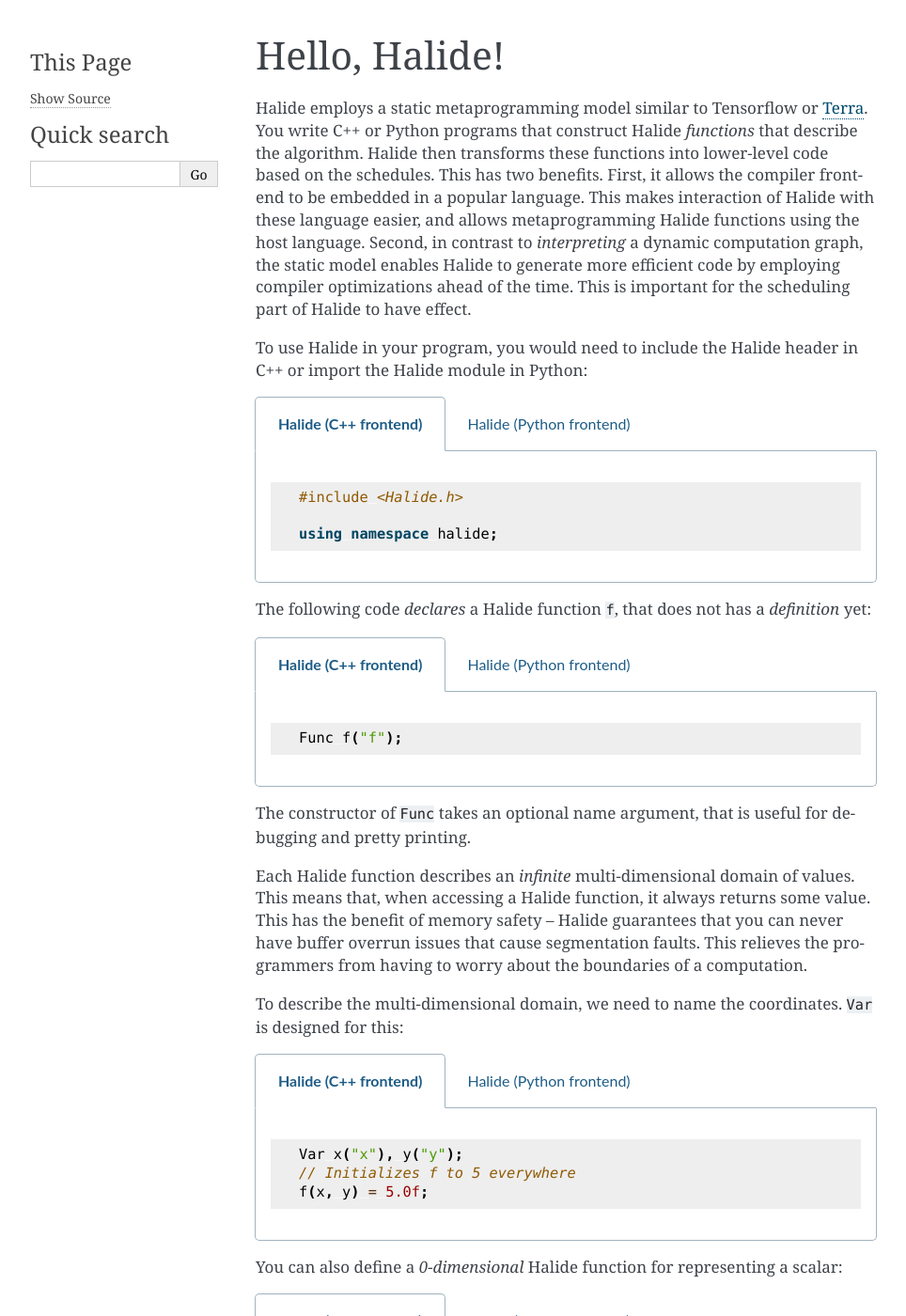
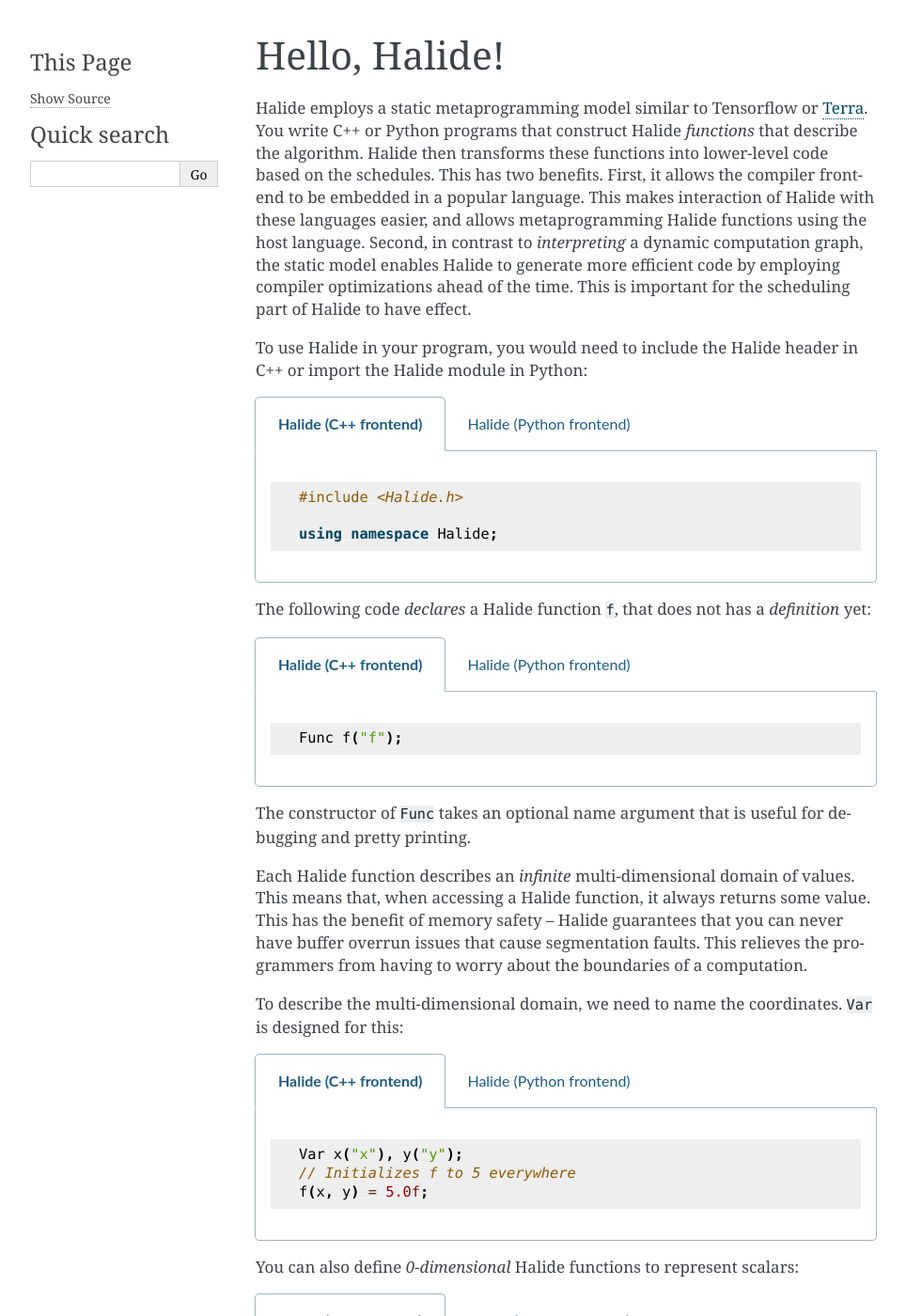
Before and after one commit to BachiLi/learning_halide_docs, a Sphinx documentation site: the page built from docs/hello_halide.rst, in a window 1280 px wide and 1400 px high. Shown: the whole window at 94% size, without its empty margins (148-1112 px from the left). Built offline with Sphinx 7.4.7, drawn with Linux system fonts in a browser that asks for light colours; some of the changed text lies outside the part shown.

Commit message:
fixing up hello

```diff
--- a/docs/hello_halide.rst
+++ b/docs/hello_halide.rst
@@ -1,9 +1,19 @@
 Hello, Halide!
 ================================================================
 
-Halide employs a static metaprogramming model similar to Tensorflow or `Terra <http://terralang.org/>`_. You write C++ or Python programs that construct Halide *functions* that describe the algorithm. Halide then transforms these functions into lower-level code based on the schedules. This has two benefits. First, it allows the compiler frontend to be embedded in a popular language. This makes interaction of Halide with these language easier, and allows metaprogramming Halide functions using the host language. Second, in contrast to *interpreting* a dynamic computation graph, the static model enables Halide to generate more efficient code by employing compiler optimizations ahead of the time. This is important for the scheduling part of Halide to have effect.
+Halide employs a static metaprogramming model similar to Tensorflow or `Terra
+<http://terralang.org/>`_. You write C++ or Python programs that construct
+Halide *functions* that describe the algorithm. Halide then transforms these
+functions into lower-level code based on the schedules. This has two benefits.
+First, it allows the compiler frontend to be embedded in a popular language.
+This makes interaction of Halide with these languages easier, and allows
+metaprogramming Halide functions using the host language. Second, in contrast
+to *interpreting* a dynamic computation graph, the static model enables Halide
+to generate more efficient code by employing compiler optimizations ahead of
+the time. This is important for the scheduling part of Halide to have effect.
 
-To use Halide in your program, you would need to include the Halide header in C++ or import the Halide module in Python:
+To use Halide in your program, you would need to include the Halide header in
+C++ or import the Halide module in Python:
 
 .. tabs::
 
@@ -13,7 +23,7 @@
 
             #include <Halide.h>
 
-            using namespace halide;
+            using namespace Halide;
 
    .. tab:: Halide (Python frontend)
 
@@ -37,11 +47,18 @@
 
             f = hl.Func('f')
 
-The constructor of ``Func`` takes an optional name argument, that is useful for debugging and pretty printing.
+The constructor of ``Func`` takes an optional name argument that is useful for
+debugging and pretty printing.
 
-Each Halide function describes an *infinite* multi-dimensional domain of values. This means that, when accessing a Halide function, it always returns some value. This has the benefit of memory safety -- Halide guarantees that you can never have buffer overrun issues that cause segmentation faults. This relieves the programmers from having to worry about the boundaries of a computation.
+Each Halide function describes an *infinite* multi-dimensional domain of
+values. This means that, when accessing a Halide function, it always returns
+some value. This has the benefit of memory safety -- Halide guarantees that you
+can never have buffer overrun issues that cause segmentation faults. This
+relieves the programmers from having to worry about the boundaries of a
+computation.
 
-To describe the multi-dimensional domain, we need to name the coordinates. ``Var`` is designed for this:
+To describe the multi-dimensional domain, we need to name the coordinates.
+``Var`` is designed for this:
 
 .. tabs::
 
@@ -63,7 +80,7 @@
             # we use hl.f32 for the conversion.
             f[x, y] = hl.f32(5.0)
 
-You can also define a *0-dimensional* Halide function for representing a scalar:
+You can also define *0-dimensional* Halide functions to represent scalars:
 
 .. tabs::
 
@@ -129,7 +150,8 @@
             import numpy as np
             input2 = hl.Buffer(np.zeros(640, 480, 3))
 
-Alternatively they can be an ``ImageParam`` when you do not know the size of the input in advance:
+They can also be represented with an ``ImageParam``, which is useful when you
+do not know the size of the input in advance:
 
 .. tabs::
 
@@ -181,7 +205,7 @@
 
         .. code-block:: py
 
-            b = hl.Buffer(hl.Float(32), (640, 480, 3));
+            b = hl.Buffer(hl.Float(32), (640, 480, 3))
             input.set(b)
 
 And we can realize the function like before:
```
Also changed, not shown: other parts of docs/hello_halide.rst (+11 -5 lines).
